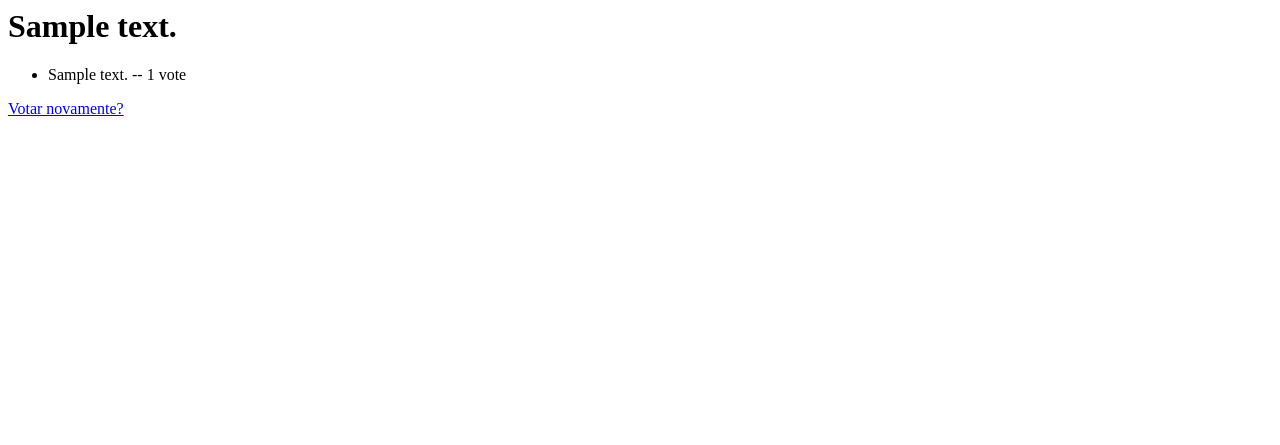
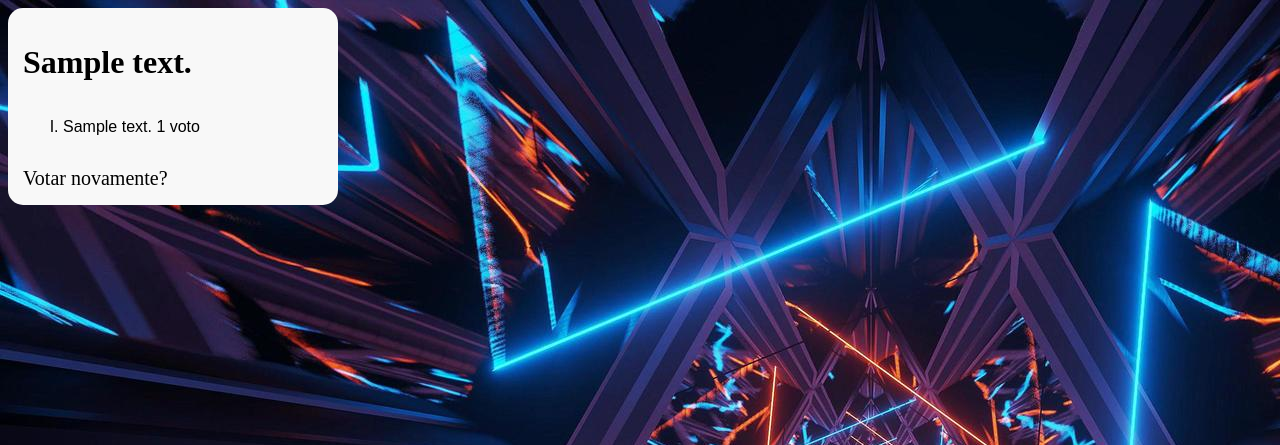
Before and after one commit to LucasAvilaa/PythoWeb-Com-Django-Documentation, a Django app: page /polls/1/results/ in a window 1280 px wide. Shown: the top 445 px of the page. Run offline with Django 3.2, Linux system fonts and the light colour scheme; tables that the repository leaves empty hold one stand-in row (Sample ...).

Commit message:
aula 07, tutorial Django , final

```diff
--- a/MeuPrimeiroProjeto/settings/base.py
+++ b/MeuPrimeiroProjeto/settings/base.py
@@ -56,7 +56,7 @@ ROOT_URLCONF = 'MeuPrimeiroProjeto.urls'
 TEMPLATES = [
     {
         'BACKEND': 'django.template.backends.django.DjangoTemplates',
-        'DIRS': [],
+        'DIRS': [BASE_DIR / 'templates'],
         'APP_DIRS': True,
         'OPTIONS': {
             'context_processors': [
--- a/polls/models.py
+++ b/polls/models.py
@@ -1,10 +1,18 @@
 import datetime
 from django.db import models
+from django.db.models.expressions import OrderBy
 from django.utils import timezone
+from django.contrib import admin
 
 class Question(models.Model):
     question_text = models.CharField(max_length=200)
-    pub_date = models.DateTimeField('date published')
+    pub_date = models.DateTimeField('Data Publicada')
+
+    @admin.display(
+        boolean=True,
+        ordering='pub_date',
+        description='Publicada Recentemente?',
+    )
 
     def was_published_recently(self):
         now = timezone.now()
--- a/polls/static/polls/style.css
+++ b/polls/static/polls/style.css
@@ -9,8 +9,13 @@ ul{
     padding-bottom: 15px;
     list-style: upper-roman;
     color: rgb(0, 0, 0);
+    font-family: Arial, Helvetica, sans-serif;
 }
-
+a {
+    color: black;
+    font-size: 20px;
+    text-decoration: none;
+}
 a:hover{
     text-decoration: underline;
     font-weight: 700;
@@ -23,6 +28,7 @@ body{
 .principal{
     height: auto;
     width: 300px;
-    background-color: rgba(248, 248, 248, 0.7);
+    background-color: rgba(248, 248, 248, 1);
     border-radius: 15px;
+    padding: 15px;
 }
--- a/polls/templates/polls/results.html
+++ b/polls/templates/polls/results.html
@@ -1,9 +1,14 @@
+{% load static %}
+<link href="{% static 'polls/style.css' %}" rel="stylesheet" type="text/css"/>
+<body>
+    <div class='principal'>
         <h1>{{ question.question_text }}</h1>
 
         <ul>
             {% for choice in question.choice_set.all %}
-        <li>{{ choice.choice_text }} -- {{ choice.votes }} vote {{ choice.voltes|pluralize }}</li>
+                <li>{{ choice.choice_text }}  {{ choice.votes }} voto{{ choice.votes|pluralize }}</li>
             {% endfor %}
         </ul>
-
         <a href="{% url 'polls:detail' question.id %}">Votar novamente?</a>
+    </div>
+</body>
--- a/polls/views.py
+++ b/polls/views.py
@@ -40,4 +40,4 @@ def vote(request, question_id):
     else:
         selected_choice.votes += 1
         selected_choice.save()
-        return response.HttpResponseRedirect(reverse('polls:result'), args=(question.id))
+        return response.HttpResponseRedirect(reverse('polls:results', args=(question.id,)))
```
Also changed, not shown: polls/admin.py (+16 -3 lines), polls/templates/polls/detail.html (+7 -1 lines), templates/admin/base_site.html (added, +9 -0 lines), polls/migrations/0002_alter_question_pub_date.py (added). Lines whose indentation alone changed are shown as unchanged.
